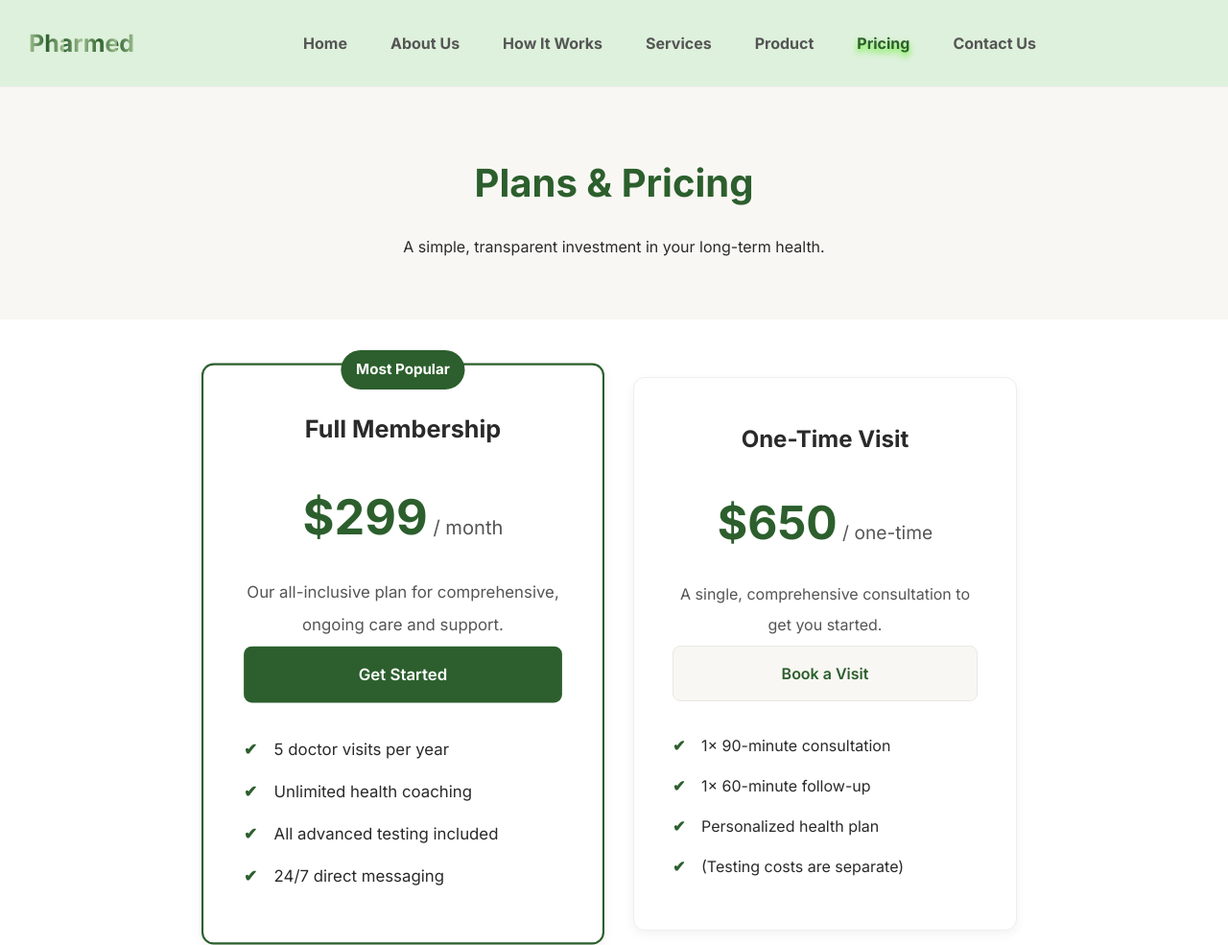
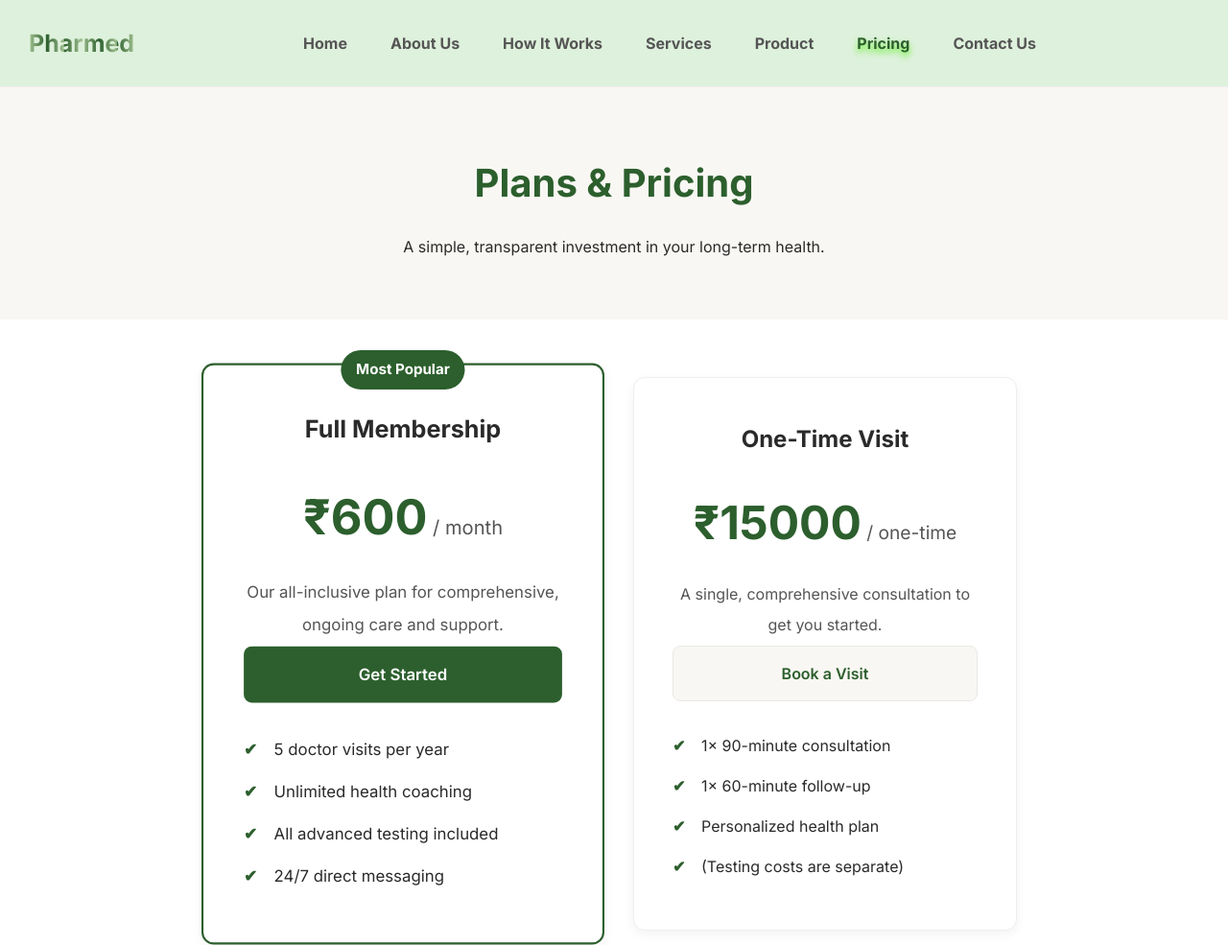
Before and after one commit to arnavbansal12/pharmed, a plain HTML site: page pricing.html in a window 1280 px wide. Shown: the top 985 px of the page at 96% size. Drawn offline with Linux system fonts and the light colour scheme.

Commit message:
text changes

```diff
--- a/pricing.html
+++ b/pricing.html
@@ -53,7 +53,7 @@
           <div class="pricing-card recommended">
             <span class="recommended-badge">Most Popular</span>
             <h3>Full Membership</h3>
-            <p class="price"><span>$299</span> / month</p>
+            <p class="price"><span>₹600</span> / month</p>
             <p class="price-desc">Our all-inclusive plan for comprehensive, ongoing care and support.</p>
             <a href="contact.html" class="btn btn-primary">Get Started</a>
             <ul>
@@ -67,7 +67,7 @@
           <!-- Plan 2: Basic -->
           <div class="pricing-card">
             <h3>One-Time Visit</h3>
-            <p class="price"><span>$650</span> / one-time</p>
+            <p class="price"><span>₹15000</span> / one-time</p>
             <p class="price-desc">A single, comprehensive consultation to get you started.</p>
             <a href="contact.html" class="btn btn-secondary">Book a Visit</a>
             <ul>
```
